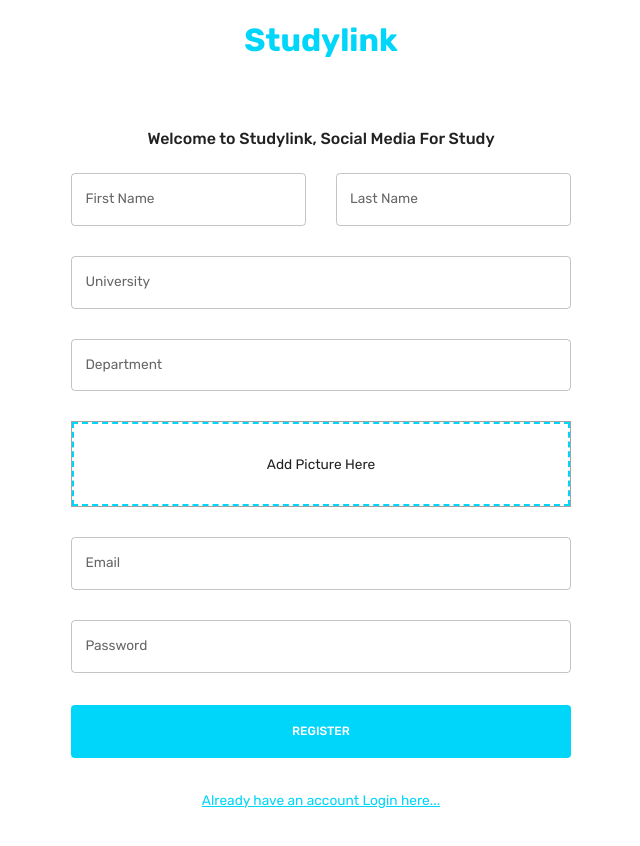
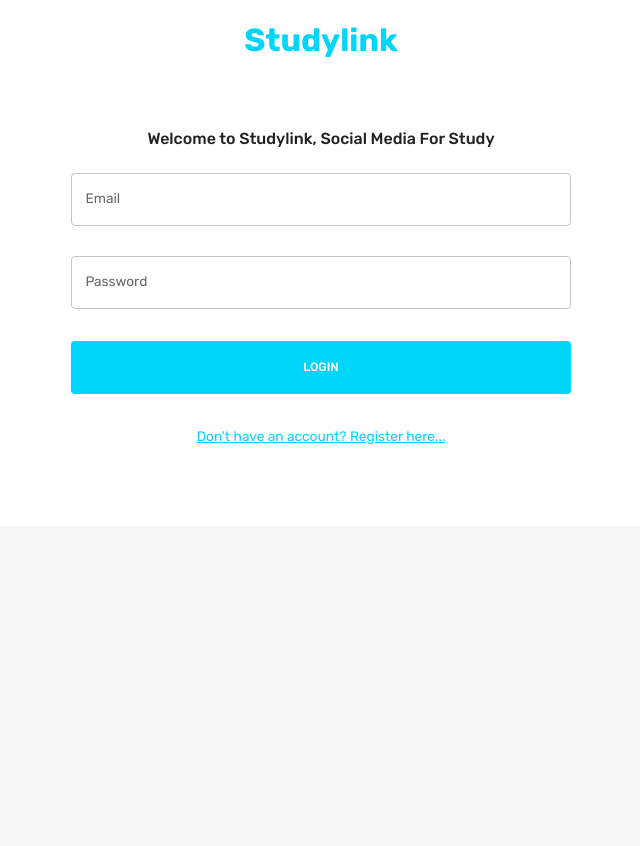
Before and after one commit to Akuna444/studylink, a React (Create React App) app in the folder studylink-frontend/: page / in a window 1280 px wide. Shown: the top 846 px of the page, without its empty margins (319-959 px from the left). After the commit the page ends 800 px from the top, so only its background shows below. Built offline with nearby package versions, Linux system fonts and the light colour scheme.

Commit message:
minor: fixes

```diff
--- a/studylink-frontend/src/scenes/loginPage/Form.jsx
+++ b/studylink-frontend/src/scenes/loginPage/Form.jsx
@@ -50,7 +50,7 @@ const intialValuesLogin = {
 };
 
 function Form() {
-  const [pageType, setPageType] = useState("register");
+  const [pageType, setPageType] = useState("login");
   const { palette } = useTheme();
   const dispatch = useDispatch();
   const navigate = useNavigate();
--- a/studylink-frontend/src/scenes/navbar/index.js
+++ b/studylink-frontend/src/scenes/navbar/index.js
@@ -38,7 +38,7 @@ function NavBar() {
   const primaryLight = theme.palette.primary.light;
   const alt = theme.palette.background.alt;
 
-  const fullName = `${user.firstName} ${user.lastName}`;
+  const fullName = `Akuna`;
 
   return (
     <FlexBetween padding="1rem 6%" backgroundColor={alt}>
```
